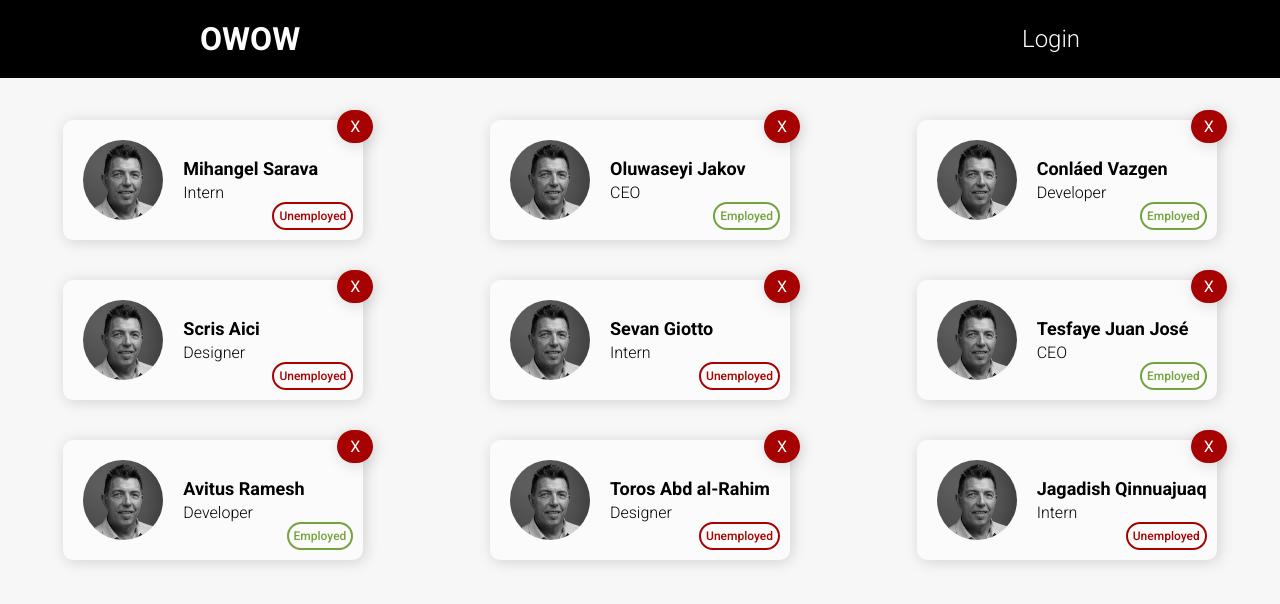
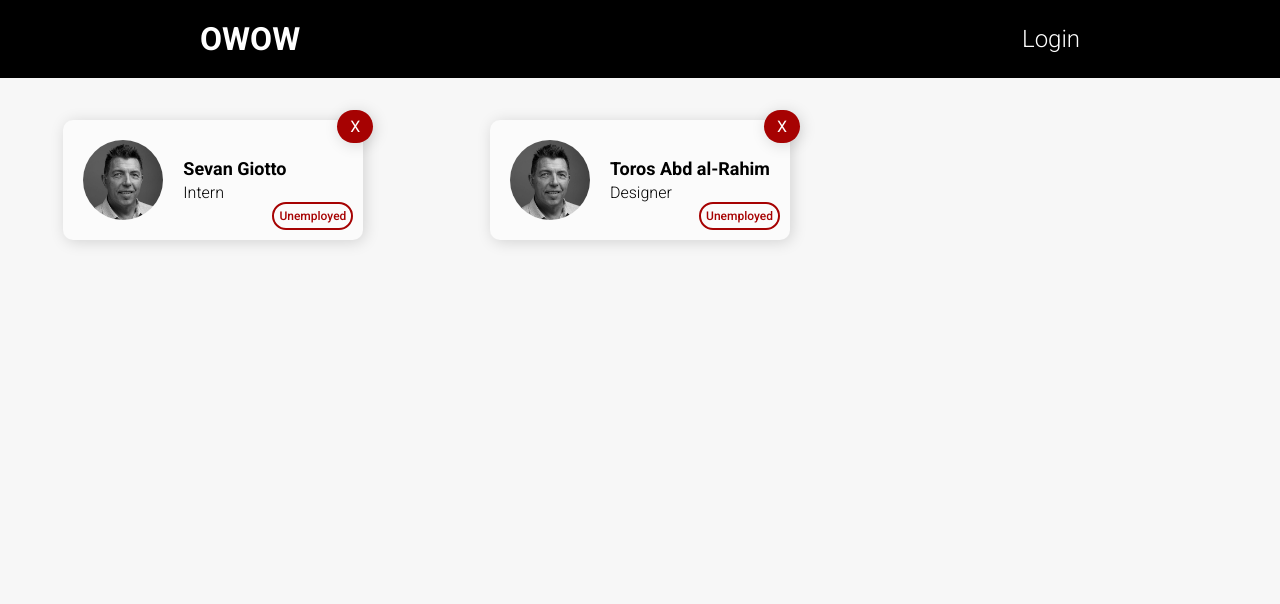
Before and after one commit to RobertAcsinte/wizkids, a React (Create React App) app: page / in a window 1280 px wide. Shown: the top 604 px of the page. Built offline with nearby package versions, Linux system fonts and the light colour scheme; data requests are answered from the project's data file.

Commit message:
Fixed wizkid delete | wikid edit wip

```diff
--- a/db.json
+++ b/db.json
@@ -1,56 +1,10 @@
 {
   "wizkids": [
-    {
-      "id": 7,
-      "name": "Mihangel Sarava",
-      "position": "Intern",
-      "employed": 0,
-      "phone": "06 925 425 245",
-      "email": "robert@owow.io"
-    },
-    {
-      "id": 8,
-      "name": "Oluwaseyi Jakov",
-      "position": "CEO",
-      "employed": 1,
-      "phone": "06 925 425 245",
-      "email": "robert@owow.io"
-    },
-    {
-      "id": 9,
-      "name": "Conláed Vazgen",
-      "position": "Developer",
-      "employed": 1
-    },
-    {
-      "id": 10,
-      "name": "Scris Aici",
-      "position": "Designer",
-      "employed": 0,
-      "phone": "06 925 425 245",
-      "email": "robert@owow.io"
-    },
     {
       "id": 11,
       "name": "Sevan Giotto",
       "position": "Intern",
       "employed": 0,
-      "phone": "06 925 425 245",
-      "email": "robert@owow.io"
-    },
-    {
-      "id": 12,
-      "name": "Tesfaye Juan José",
-      "position": "CEO",
-      "employed": 1,
-      "phone": "06 925 425 245",
-      "email": "robert@owow.io"
-    },
-    {
-      "id": 13,
-      "name": "Avitus Ramesh",
-      "position": "Developer",
-      "employed": 1,
       "phone": "06 925 425 245",
       "email": "robert@owow.io"
     },
@@ -61,14 +15,6 @@
       "employed": 0,
       "phone": "06 925 425 245",
       "email": "robert@owow.io"
-    },
-    {
-      "id": 15,
-      "name": "Jagadish Qinnuajuaq",
-      "position": "Intern",
-      "employed": 0,
-      "phone": "06 925 425 245",
-      "email": "robert@owow.io"
     }
   ]
 }
--- a/package.json
+++ b/package.json
@@ -13,6 +13,7 @@
     "react-router": "^6.11.1",
     "react-router-dom": "^6.11.1",
     "react-scripts": "5.0.1",
+    "react-spinners": "^0.13.8",
     "web-vitals": "^2.1.4"
   },
   "scripts": {
--- a/src/App.js
+++ b/src/App.js
@@ -4,6 +4,7 @@ import WizkidsContext from "./context/wizkids";
 import "./App.css"
 import { Routes, Route } from 'react-router-dom';
 import WizkidDetails from "./pages/WizkidDetails";
+import WizkidEdit from "./pages/WizkidEdit";
 
 function App() {
 
@@ -18,6 +19,7 @@ function App() {
       <Routes>
         <Route path="/" element={<Home />} />
         <Route path="/details/:id" element={<WizkidDetails />} />
+        <Route path="/edit/:id" element={<WizkidEdit />} />
       </Routes>
     </div>
 
--- a/src/components/WizkidsElement.js
+++ b/src/components/WizkidsElement.js
@@ -2,14 +2,20 @@ import "./WizkidsElement.css"
 import { Link } from 'react-router-dom';
 import { useContext, useState } from 'react';
 import WizkidsContext from "../context/wizkids";
+import { useNavigate } from "react-router-dom";
 
 function WizkidsElement({wizkid}) {
 
   const { deleteWizkidById } = useContext(WizkidsContext);
-
+  let navigate = useNavigate();
 
   const handleDeleteClick = (event) => {
+    event.stopPropagation();
     deleteWizkidById(wizkid.id);
+  }
+
+  const handleDetailsClick = (event) => {
+    navigate(`/details/${wizkid.id}`);
   }
 
   const employedBadgeColor = {
@@ -20,8 +26,8 @@ function WizkidsElement({wizkid}) {
 
 
   return (
-    <Link to={`/details/${wizkid.id}`}>
-      <span className="wizkid-element-container">
+
+    <div className="wizkid-element-container" onClick={handleDetailsClick}>
       <div className="wizkid-element-avatar-container">
         <img className="wizkid-element-avatar" src={require('../images/person.jpg')}/>
       </div>
@@ -33,8 +39,8 @@ function WizkidsElement({wizkid}) {
         <p className="wizkid-element-position">{wizkid.position}</p>
         <div className="wizkid-element-employed" style={employedBadgeColor}>{wizkid.employed ? "Employed" : "Unemployed"}</div>
       </div>
-      </span>
-    </Link>
+    </div>
+
 
   );
 }
--- a/src/components/WizkidsList.js
+++ b/src/components/WizkidsList.js
@@ -12,8 +12,6 @@ function WizkidsList() {
   const renderedWizkids = wizkids.map((wizkid) => {
     return (
       <div className='center-wizkids-grid' key={wizkid.id}>
-        <div>
-        </div>
         <WizkidsElement wizkid={wizkid}/>
       </div>
     )
--- a/src/context/wizkids.js
+++ b/src/context/wizkids.js
@@ -22,7 +22,7 @@ function Provider({children}) {
       } finally {
         setLoading(false);
       }
-    }, 1500);
+    }, 1000);
 
 
   }
--- a/src/pages/WizkidDetails.js
+++ b/src/pages/WizkidDetails.js
@@ -1,25 +1,20 @@
 import { useParams } from "react-router";
 import Navbar from "../components/Navbar";
 import "./WizkidDetails.css"
-import { useContext } from 'react';
+import { useContext, useState } from 'react';
 import WizkidsContext from "../context/wizkids";
+import { Link } from "react-router-dom";
 
 
 function WizkidDetails() {
   const { id } = useParams(); //get the id from url
-
   const {wizkids} = useContext(WizkidsContext);
 
-  // wizkids.map((w) => {
-  //   console.log(w.id);
-  // })
-
+  //used in case wizkids still fetching if page is refreshed and context has to fetch again
   if (!wizkids || wizkids.length === 0) {
-    return <div>Loading...</div>; // or any loading indicator/placeholder
+    return <div>Loading...</div>;
   }
-
   const found = wizkids.find(element => element.id === Number(id));
-  console.log(found);
 
   return (
     <div>
@@ -33,9 +28,9 @@ function WizkidDetails() {
         <p className="wizkid-details-position">{found.position}</p>
         <p className="wizkid-details-phone-email">{found.phone}</p>
         <p className="wizkid-details-phone-email">{found.email}</p>
-        <button className="wizkid-details-button-edit">
-          Edit
-        </button>
+        <Link to={`/edit/${found.id}`}>
+          <button className="wizkid-details-button-edit">Edit</button>
+        </Link>
       </div>
       </div>
     </div>
--- a/src/pages/WizkidEdit.css
+++ b/src/pages/WizkidEdit.css
@@ -0,0 +1,71 @@
+body {
+  padding-top: 100px;
+}
+
+.wizkid-edit-container-center {
+  display: flex;
+  justify-content: center;
+  padding-top: 50px;
+}
+
+.wizkid-edit-container {
+  display: flex;
+  flex-direction: column;
+  justify-content: center;
+  align-items: center;
+  background-color: rgb(251, 251, 251);
+  width: 500px;
+  border-radius: 10px;
+  box-shadow: 2px 2px 15px rgba(0, 0, 0, 0.15);
+}
+
+
+.wizkid-edit-avatar-container {
+  flex: 1;
+  display: flex;
+  justify-content: center;
+  align-items: center;
+  padding-top: 25px;
+}
+
+.wizkid-edit-avatar {
+  width: 150px;
+  height: 150px;
+  border-radius: 50%;
+  object-fit: contain;
+}
+
+.wizkid-edit-form {
+  display: flex;
+  flex-direction: column;
+  justify-content: center;
+  align-items: center;
+  margin-top: 20px;
+}
+
+.label-form {
+  font-size: 20px;
+  font-weight: 300;
+  margin: 10px 0px;
+}
+
+.input-form {
+  border-style: none;
+  border-color: var(--employed-color);
+  box-shadow: 2px 2px 15px rgba(0, 0, 0, 0.15);
+  padding: 5px;
+  font-size: 20px;
+  text-align: center;
+  font-weight: 500;
+  border-radius: 15px;
+}
+
+.wizkid-edit-button-edit {
+  border: none;
+  padding: 12px 24px;
+  background-color: var(--owow-green);
+  border-radius: 15px;
+  box-shadow: 2px 2px 15px rgba(0, 0, 0, 0.15);
+  margin-bottom: 24px;
+  margin-top: 24px;
+}
--- a/src/pages/WizkidEdit.js
+++ b/src/pages/WizkidEdit.js
@@ -0,0 +1,51 @@
+import { useParams } from "react-router";
+import Navbar from "../components/Navbar";
+import "./WizkidEdit.css"
+import { useContext, useEffect, useState } from 'react';
+import WizkidsContext from "../context/wizkids";
+import { Link } from "react-router-dom";
+import { useNavigate } from "react-router-dom";
+
+
+function WizkidEdit() {
+  const { id } = useParams(); //get the id from url
+  const {wizkids, loading, editWizkidById} = useContext(WizkidsContext);
+  const found = wizkids.find(element => element.id === Number(id));
+  const [name, setName] = useState(found.name);
+  let navigate = useNavigate();
+
+  const handleChange = (event) => {
+    setName(event.target.value)
+  };
+
+  const handleSubmit = async (event) => {
+    event.preventDefault();
+    event.stopPropagation();
+    await editWizkidById(id, name);
+    navigate("/");
+}
+
+  return (
+    <div>
+      <Navbar />
+      <div className="wizkid-edit-container-center">
+      <div className="wizkid-edit-container">
+        <div className="wizkid-edit-avatar-container">
+          <img className="wizkid-edit-avatar" src={require('../images/person.jpg')}/>
+        </div>
+
+
+        <form className="wizkid-edit-form" onSubmit={handleSubmit}>
+          <label className="label-form">Name</label>
+          <input value={name} className="input-form" onChange={handleChange}/>
+          <button className="wizkid-edit-button-edit">
+              Save
+          </button>
+        </form>
+      </div>
+      </div>
+    </div>
+  );
+}
+
+export default WizkidEdit;
```
Also changed, not shown: 1 other file (tests, documents, lock files or other folders). Lines whose indentation alone changed are shown as unchanged.
